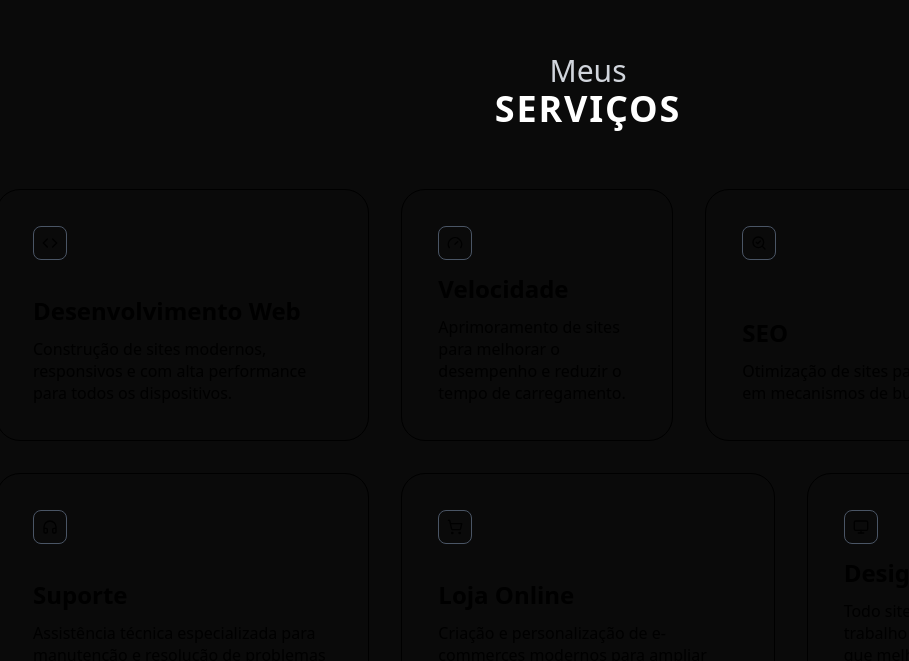
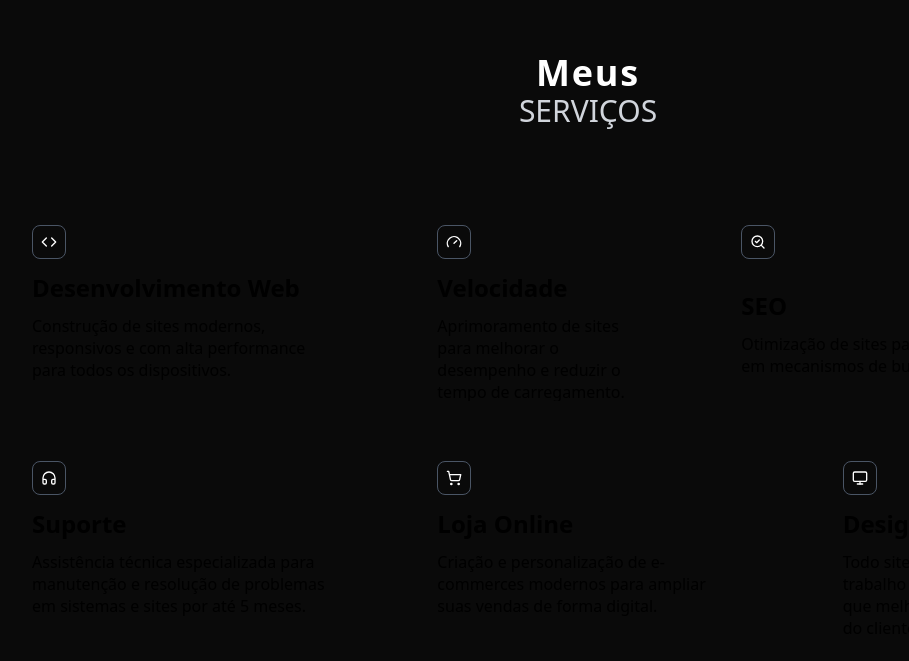
Before and after one commit to samllban/samuel_portifolio_oficial, a Next.js app: page /servicos in a window 1280 px wide. Shown: the part 139-800 px from the top of the page, without its empty margins (52-961 px from the left). Built offline with nearby package versions, Linux system fonts and the light colour scheme.

Commit message:
mudanças do serviços

```diff
--- a/src/app/layout.tsx
+++ b/src/app/layout.tsx
@@ -11,7 +11,7 @@ export const metadata = {
     title: "Samuel Bandeira - Portfólio Profissional",
     description: "Desenvolvedor Full Stack especializado em React e Next.js",
     type: "website",
-    url: "https://seusite.com",
+    url: "https://samuelbandeiradev.netlify.app/",
   },
 };
 
@@ -36,7 +36,10 @@ export default function RootLayout({
 }>) {
   return (
     <html lang="pt-BR">
-      <body className={`${geistSans.variable} ${geistMono.variable} antialiased`}>
+      <body
+        className={`${geistSans.variable} ${geistMono.variable} antialiased`}
+        suppressHydrationWarning={process.env.NODE_ENV === 'development'}
+      >
         <LoadingProvider>
           {children}
         </LoadingProvider>
--- a/src/app/servicos/page.tsx
+++ b/src/app/servicos/page.tsx
@@ -1,4 +1,4 @@
-'use client' // Necessário pois estamos usando ícones e interatividade
+'use client'
 import { GlowingEffect } from "@/components/ui/Glowing-effect";
 import React from 'react';
 import NavBar from '@/components/navigation/NavBar';
@@ -14,51 +14,51 @@ export default function Servicos() {
             <div className="flex pt-25">
                 <div className="mx-auto w-full max-w-7xl px-4 py-12 md:py-16 lg:py-20"> {/* Container principal com padding maior */}
                     <NavBar />
-                    <div className="text-center mb-8 md:mb-12 p-3"> {/* Aumentei o margin-bottom */}
-                        <p className="font-normal text-gray-300 text-lg md:text-3xl">Meus</p>
-                        <h1 className="font-bold text-white text-2xl md:text-4xl tracking-wider">SERVIÇOS</h1>
+                    <div className="text-center mb-8 md:mb-12 p-3">
+                        <h1 className="font-bold text-white text-2xl md:text-4xl tracking-wider">Meus</h1>
+                        <p className=" font-normal text-gray-300 text-lg md:text-3xl">SERVIÇOS</p>
                     </div>
 
                     <div className="px-4 md:px-6 lg:px-8"> {/* Container interno para os grids */}
                         <ul className="grid grid-cols-1 grid-rows-none gap-6 md:grid-cols-12 md:grid-rows-3 lg:gap-8 xl:max-h-[34rem] xl:grid-rows-2">
                             <GridItem
                                 area="md:[grid-area:1/1/2/7] xl:[grid-area:1/1/2/5]"
-                                icon={<Code className="h-4 w-4 text-black dark:text-neutral-400" />}
+                                icon={<Code className="h-4 w-4 text-white" />}
                                 title="Desenvolvimento Web"
                                 description="Construção de sites modernos, responsivos e com alta performance para todos os dispositivos."
                             />
 
                             <GridItem
                                 area="md:[grid-area:1/7/2/13] xl:[grid-area:1/5/2/8]"
-                                icon={<Gauge className="h-4 w-4 text-black dark:text-neutral-400" />}
+                                icon={<Gauge className="h-4 w-4 text-white" />}
                                 title="Velocidade"
                                 description="Aprimoramento de sites para melhorar o desempenho e reduzir o tempo de carregamento."
                             />
 
                             <GridItem
                                 area="md:[grid-area:2/1/3/7] xl:[grid-area:1/8/2/13]"
-                                icon={<SearchCheck className="h-4 w-4 text-black dark:text-neutral-400" />}
+                                icon={<SearchCheck className="h-4 w-4 text-white" />}
                                 title="SEO"
                                 description="Otimização de sites para alcançar melhores posições em mecanismos de busca e atrair mais visitantes."
                             />
 
                             <GridItem
                                 area="md:[grid-area:2/7/3/13] xl:[grid-area:2/1/3/5]"
-                                icon={<Headphones className="h-4 w-4 text-black dark:text-neutral-400" />}
+                                icon={<Headphones className="h-4 w-4 text-white" />}
                                 title="Suporte"
                                 description="Assistência técnica especializada para manutenção e resolução de problemas em sistemas e sites por até 5 meses."
                             />
-
+                            dark:text-neutral-400
                             <GridItem
                                 area="md:[grid-area:3/1/4/7] xl:[grid-area:2/5/3/9]"
-                                icon={<ShoppingCart className="h-4 w-4 text-black dark:text-neutral-400" />}
+                                icon={<ShoppingCart className="h-4 w-4 text-white" />}
                                 title="Loja Online"
                                 description="Criação e personalização de e-commerces modernos para ampliar suas vendas de forma digital."
                             />
 
                             <GridItem
                                 area="md:[grid-area:3/7/4/13] xl:[grid-area:2/9/3/13]"
-                                icon={<Monitor className="h-4 w-4 text-black dark:text-neutral-400" />}
+                                icon={<Monitor className="h-4 w-4 text-white" />}
                                 title="Design Únicos UX/UI"
                                 description="Todo site é único, por isso para cada trabalho feito, o site terá um design que melhor se adapte à personalidade do cliente."
                             />
@@ -83,7 +83,7 @@ const GridItem = ({ area, icon, title, description }: GridItemProps) => {
         <>
             {/* Cards */}
             <li className={`min-h-[14rem] list-none ${area}`}>
-                <div className="relative h-full rounded-2.5xl border  p-2  md:rounded-3xl md:p-3">
+                <div className="relative h-full rounded-2.5xl border-gray-700 p-2 md:rounded-3xl md:p-3">
                     <GlowingEffect
                         spread={40}
                         glow={true}
```
